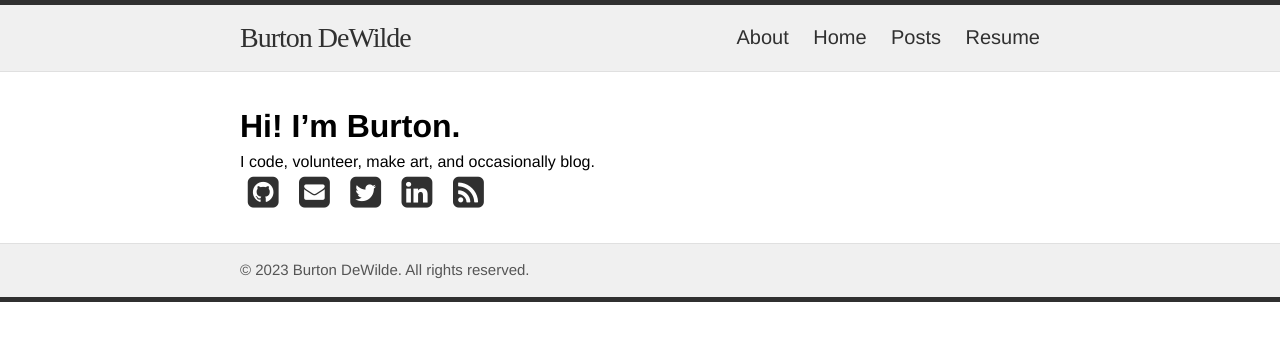
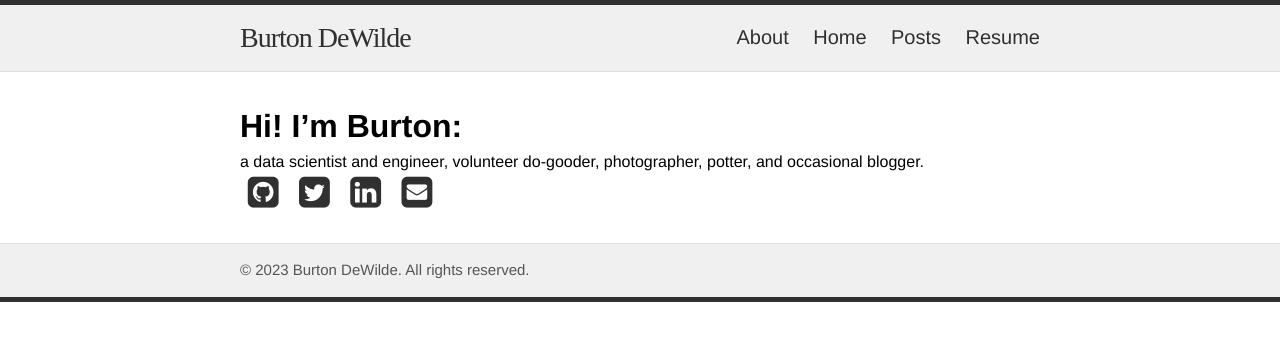
Before and after one commit to bdewilde/bdewilde.github.io, a Jekyll site: the page built from content/index.md, in a window 1280 px wide. Shown: the top 341 px of the page. Built offline with Jekyll 4.4.1, drawn with Linux system fonts in a browser that asks for light colours; nearby versions of some CDN libraries; some web fonts are replaced.

Commit message:
feat: Tweak about/index pages content

```diff
--- a/content/index.md
+++ b/content/index.md
@@ -4,27 +4,27 @@ title: Home
 permalink: /
 ---
 
-# Hi! I'm Burton.
+# Hi! I'm Burton:
 
-I code, volunteer, make art, and occasionally blog.
+a data scientist and engineer, volunteer do-gooder, photographer, potter, and occasional blogger.
 
-<div>
+<div id="social-icons">
     <a class="site-link" href="https://github.com/{{ site.github_username }}" title="GitHub">
         <i class="fa fa-github-square fa-fw fa-2x"></i>
     </a>
     <!-- <a class="site-link" href="{{ site.mastodon_link }}" title="Mastodon">
         <i class="fa-brands fa-mastodon fa-fw fa-2x"></i>
     </a> -->
-    <a class="site-link" href="mailto:{{ site.email }}" title="Email">
-        <i class="fa fa-envelope-square fa-fw fa-2x"></i>
-    </a>
     <a class="site-link" href="https://twitter.com/{{ site.twitter_username }}" title="Twitter">
         <i class="fa fa-twitter-square fa-fw fa-2x"></i>
     </a>
     <a class="site-link" href="{{ site.linkedin_link }}" title="LinkedIn">
         <i class="fa fa-linkedin-square fa-fw fa-2x"></i>
     </a>
-    <a class="site-link" href="{{ '/feed.xml' | prepend: site.baseurl }}">
+    <a class="site-link" href="mailto:{{ site.email }}" title="Email">
+        <i class="fa fa-envelope-square fa-fw fa-2x"></i>
+    </a>
+    <!-- <a class="site-link" href="{{ '/feed.xml' | prepend: site.baseurl }}">
         <i class="fa fa-rss-square fa-fw fa-2x"></i>
-    </a>
+    </a> -->
 </div>
```
Also changed, not shown: content/about.md (+3 -3 lines).
